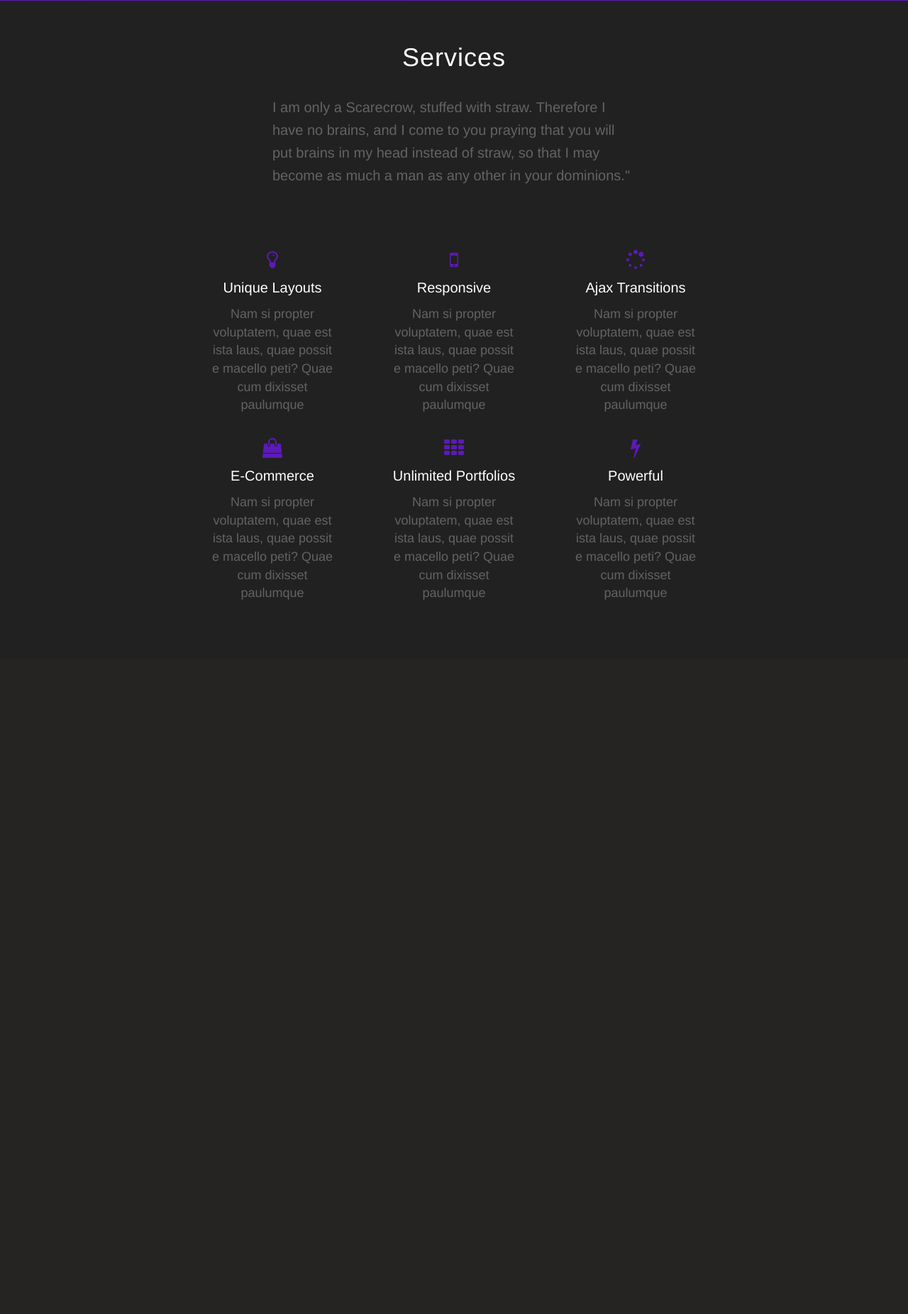
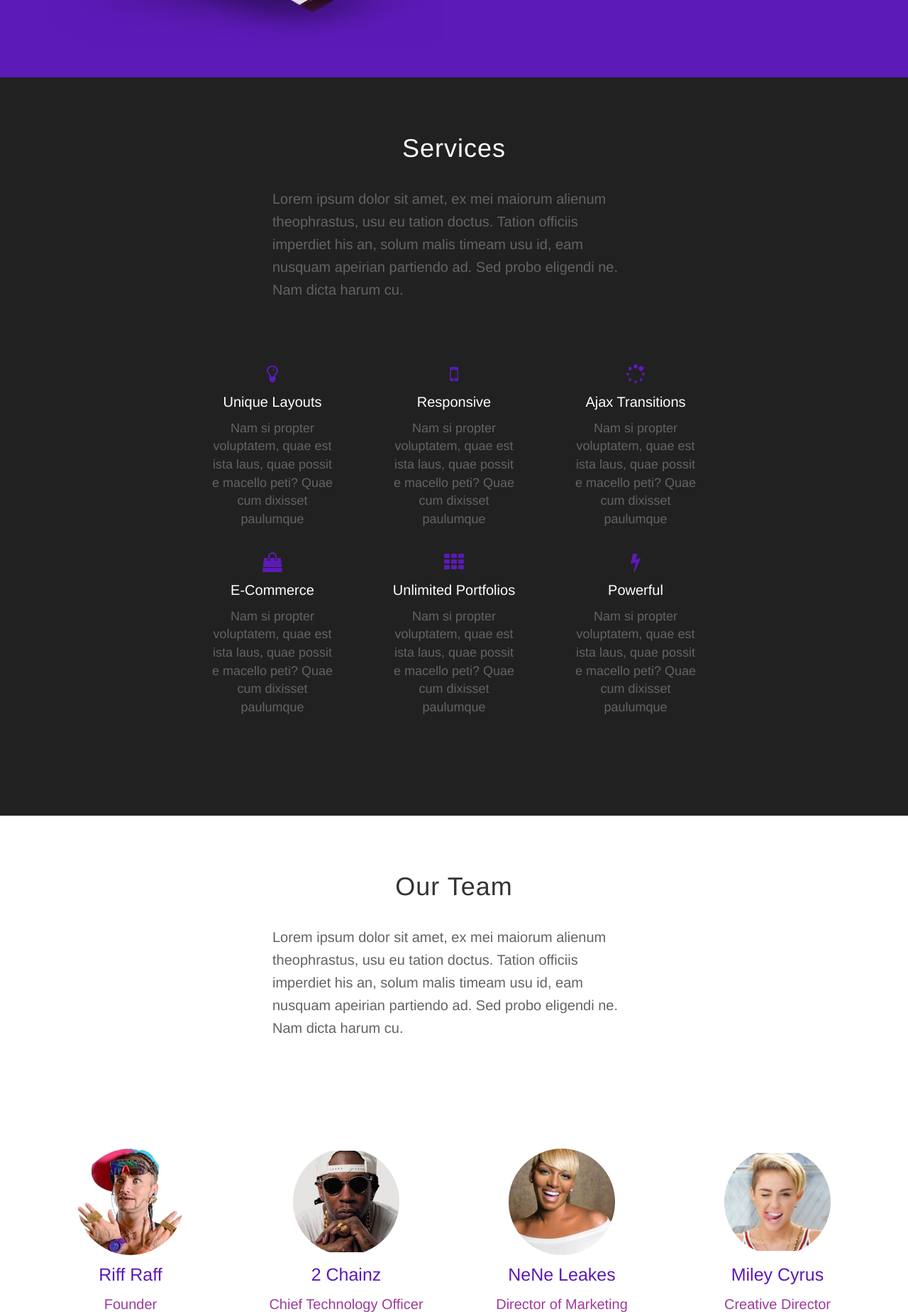
Before and after one commit to yakschuss/static-site-template, a PHP site: page / in a window 1280 px wide. Shown: the part 1354-3205 px from the top of the page at 71% size. Before the commit the page ends 2199 px from the top, so only its background shows below. Run offline with PHP 8.4, Linux system fonts and the light colour scheme; some libraries are stand-ins or nearby versions.

Commit message:
finish team section, fix spacing and nav links

```diff
--- a/index.html
+++ b/index.html
@@ -10,7 +10,7 @@
     <link rel="stylesheet" href="styles/main.css" type="text/css">
   </head>
 
-  <body>
+  <body id="page-top">
     <nav class="navbar navbar-custom navbar-fixed-top" role="navigation">
       <div class="container">
         <div class="navbar-header">
@@ -27,13 +27,13 @@
           <ul class="nav navbar-nav">
             <!-- Hidden li included to remove active class from about link when scrolled up past about section -->
             <li class="hidden">
-              <a href="#page-top"></a>
+              <a class="page-scroll" href="#page-top"></a>
+            </li>
+            <li>
+              <a class="page-scroll" href="#about-us">About</a>
             </li>
             <li>
               <a class="page-scroll" href="#services">Services</a>
-            </li>
-            <li>
-              <a class="page-scroll" href="#about-us">About</a>
             </li>
             <li>
               <a class="page-scroll" href="#contact">Contact</a>
@@ -52,10 +52,10 @@
             <h1 class="header-hero-title">Hey Guys!</h1>
           </div>
           <div class="header-info">
-            <p class="header-info-paragraph">We're rescuing ya. For the last time, I don't like lilacs! Your
-              'first' wife was the one who liked lilacs! Fry, you can't just sit
-              here in the dark listening to classical music. Does anybody else
-              feel jealous and aroused and worried?</p>
+            <p class="header-info-paragraph">Lorem ipsum dolor sit amet, ex mei
+            maiorum alienum theophrastus, usu eu tation doctus. Tation officiis
+          imperdiet his an, solum malis timeam usu id, eam nusquam apeirian
+          partiendo ad. Sed probo eligendi ne. Nam dicta harum cu.</p>
           </div>
           <div class="header-cta">
             <button class="btn header-cta-button">Learn More <span class="fa fa-angle-double-right"></span></button>
@@ -100,12 +100,10 @@
           <h1 class="services-title">Services</h1>
         </div>
         <div class="services-info-text">
-          <p class="services-info-paragraph">
-            I am only a Scarecrow, stuffed with straw. Therefore I have no brains, and
-            I come to you praying that you will put brains in my head instead of
-            straw, so that I may become as much a man as any other in your
-            dominions."
-          </p>
+          <p class="services-info-paragraph">Lorem ipsum dolor sit amet, ex mei
+          maiorum alienum theophrastus, usu eu tation doctus. Tation officiis
+          imperdiet his an, solum malis timeam usu id, eam nusquam apeirian
+          partiendo ad. Sed probo eligendi ne. Nam dicta harum cu.</p>
         </div>
         </div>
         <div class="services-group">
@@ -177,6 +175,88 @@
 
 
     <section id="our-team">
+
+      <div class="team-info">
+        <div class="team-title-tag">
+          <h1 class="team-title">Our Team</h1>
+        </div>
+        <div class="team-info-text">
+          <p class="team-info-paragraph">Lorem ipsum dolor sit amet, ex mei
+            maiorum alienum theophrastus, usu eu tation doctus. Tation officiis
+            imperdiet his an, solum malis timeam usu id, eam nusquam apeirian
+            partiendo ad. Sed probo eligendi ne. Nam dicta harum cu.</p>
+        </div>
+      </div>
+      <div class="team-group">
+        <ul class="team-list">
+          <li class="team-member">
+            <div class="member-info-group">
+              <div class="team-member-image riff"></div>
+              <div class="team-member-name">Riff Raff</div>
+              <div class="team-member-title">Founder</div>
+              <div class="team-member-text">
+                Nam si propter voluptatem, quae est
+                ista laus, quae possit e macello peti? Quae cum dixisset paulumque
+              </div>
+              <div class="team-member-socials">
+                <span class="fa fa-2x fa-facebook-square"></span>
+                <span class="fa fa-2x fa-twitter-square"></span>
+                <span class="fa fa-2x fa-linkedin-square"></span>
+              </div>
+            </div>
+          </li>
+          <li class="team-member">
+            <div class="member-info-group">
+              <div class="team-member-image chainz"></div>
+              <div class="team-member-name">2 Chainz</div>
+              <div class="team-member-title">Chief Technology Officer</div>
+              <div class="team-member-text">
+                Nam si propter voluptatem, quae est
+                ista laus, quae possit e macello peti? Quae cum dixisset paulumque
+              </div>
+              <div class="team-member-socials">
+                <span class="fa fa-2x fa-facebook-square"></span>
+                <span class="fa fa-2x fa-twitter-square"></span>
+                <span class="fa fa-2x fa-linkedin-square"></span>
+              </div>
+            </div>
+          </li>
+          <li class="team-member">
+            <div class="member-info-group">
+              <div class="team-member-image nene"></div>
+              <div class="team-member-name">NeNe Leakes</div>
+              <div class="team-member-title">Director of Marketing</div>
+              <div class="team-member-text">
+                Nam si propter voluptatem, quae est
+                ista laus, quae possit e macello peti? Quae cum dixisset paulumque
+              </div>
+              <div class="team-member-socials">
+                <span class="fa fa-2x fa-facebook-square"></span>
+                <span class="fa fa-2x fa-twitter-square"></span>
+                <span class="fa fa-2x fa-linkedin-square"></span>
+              </div>
+            </div>
+          </li>
+          <li class="team-member">
+            <div class="member-info-group">
+              <div class="team-member-image miley"></div>
+              <div class="team-member-name">Miley Cyrus</div>
+              <div class="team-member-title">Creative Director</div>
+              <div class="team-member-text">
+                Nam si propter voluptatem, quae est
+                ista laus, quae possit e macello peti? Quae cum dixisset paulumque
+              </div>
+              <div class="team-member-socials">
+                <span class="fa fa-2x fa-facebook-square"></span>
+                <span class="fa fa-2x fa-twitter-square"></span>
+                <span class="fa fa-2x fa-linkedin-square"></span>
+              </div>
+            </div>
+          </li>
+        </ul>
+      </div>
+
+
     </section>
 
     <section id="as-seen-on">
--- a/scripts/nav.js
+++ b/scripts/nav.js
@@ -12,6 +12,7 @@ $(window).scroll(function() {
 $(function() {
     $('a.page-scroll').bind('click', function(event) {
         var $anchor = $(this);
+        console.log($anchor);
         $('html, body').stop().animate({
             scrollTop: $($anchor.attr('href')).offset().top
         }, 1500, 'easeInOutExpo');
--- a/styles/about.css
+++ b/styles/about.css
@@ -1,5 +1,6 @@
 #about-us {
   background-color: #5c1ab7;
+  padding-top: 40px;
 }
 
 
@@ -13,7 +14,7 @@
   height: auto;
   width: auto;
   max-height: 100%;
-  max-width: 94.5%;
+  max-width: 100%;
   margin-top: -30px;
 }
 
@@ -33,9 +34,9 @@
   color: white;
   font-weight: 400;
   text-transform: uppercase;
+  float: left;
   margin-bottom: 0;
   margin-top: 50px;
-  padding-right: 55px;
   text-align: center;
 }
 
--- a/styles/generic.css
+++ b/styles/generic.css
@@ -50,6 +50,7 @@ a:focus {
 section {
   height: auto;
   width: auto;
+  padding-bottom: 40px;
 }
 
 
--- a/styles/hero.css
+++ b/styles/hero.css
@@ -1,5 +1,6 @@
 #hero-main {
   height: 100%;
+  padding-bottom: 0;
 }
 
 .hero-container {
--- a/styles/main.css
+++ b/styles/main.css
@@ -3,3 +3,4 @@
 @import "hero.css";
 @import "about.css";
 @import "services.css";
+@import "our-team.css";
--- /dev/null
+++ b/styles/our-team.css
@@ -0,0 +1,128 @@
+#our-team {
+  padding-bottom: 40px;
+}
+
+.team-info {
+  display: flex;
+  justify-content: center;
+  flex-direction: column;
+  align-items: center;
+  padding-top: 80px;
+  padding-bottom: 60px;
+}
+
+.team-title-tag .team-title {
+}
+
+.team-info-text {
+  width: 40%;
+  color: #636363;
+  font-weight: 200;
+}
+
+@media only screen and (max-width : 768px) {
+  .team-info-text {
+    width: 80%;
+  }
+}
+.team-group {
+  margin-top: 40px;
+  padding-bottom: 60px;
+}
+
+.team-list {
+  width: 95%;
+  display: flex;
+  justify-content: space-between;
+  flex-direction: row;
+  flex-wrap: wrap;
+  align-items: center;
+  list-style: none;
+  margin: 0 auto;
+  padding: 0;
+}
+
+.team-member {
+  margin: 0 auto;
+  height: 450px;
+  display: flex;
+  flex-direction: column;
+  justify-content: center;
+  color: #636363;
+}
+
+.team-member-socials {
+  color: #5c1ab7;
+}
+
+@media only screen  and (min-width : 1624px) {
+  .team-list {
+    width: 80%;
+  }
+}
+
+.member-info-group {
+  width: 300px;
+}
+
+
+.team-member .member-info-group {
+  text-align: center;
+}
+.team-member .member-info-group * {
+  margin-top: 10px;
+}
+.team-member-image {
+}
+
+.team-member-name {
+  font-weight: 500;
+  font-size: 25px;
+  color: #5c1ab7;
+}
+.team-member-title {
+  font-weight: 500;
+  font-size: 20px;
+  color: #9C3A9C;
+}
+
+.team-member-text {
+  width: 70%;
+  margin: 0 auto;
+  font-size: 18px;
+}
+
+.team-member-image {
+  border-radius: 50%;
+  width: 150px;
+  height: 150px;
+  margin: 0 auto;
+}
+
+.riff {
+  background: url('../assets/riffraff.jpg');
+  background-repeat: no-repeat;
+  background-position: 50%;
+  background-size: 120%;
+}
+
+.chainz {
+  background: url('../assets/2chainz.jpeg');
+  background-repeat: no-repeat;
+  background-position: 50%;
+  background-size: 120%;
+}
+
+.nene {
+  background: url('../assets/nene.jpeg');
+  background-repeat: no-repeat;
+  background-position: 50%;
+  background-size: 120%;
+}
+
+.miley {
+  background: url('../assets/miley.jpg');
+  background-repeat: no-repeat;
+  background-position: 50%;
+  background-size: 120%;
+}
--- a/styles/services.css
+++ b/styles/services.css
@@ -7,7 +7,7 @@
   justify-content: center;
   flex-direction: column;
   align-items: center;
-  padding-top: 60px;
+  padding-top: 80px;
 }
 
 .services-title-tag .services-title {
@@ -20,9 +20,15 @@
   font-weight: 200;
 }
 
+@media only screen and (max-width : 768px) {
+  .services-info-text {
+    width: 80%;
+  }
+}
+
 .services-group {
   margin-top: 40px;
-  padding-bottom: 60px;
+  padding-bottom: 80px;
 }
 
 .services-list {
```
